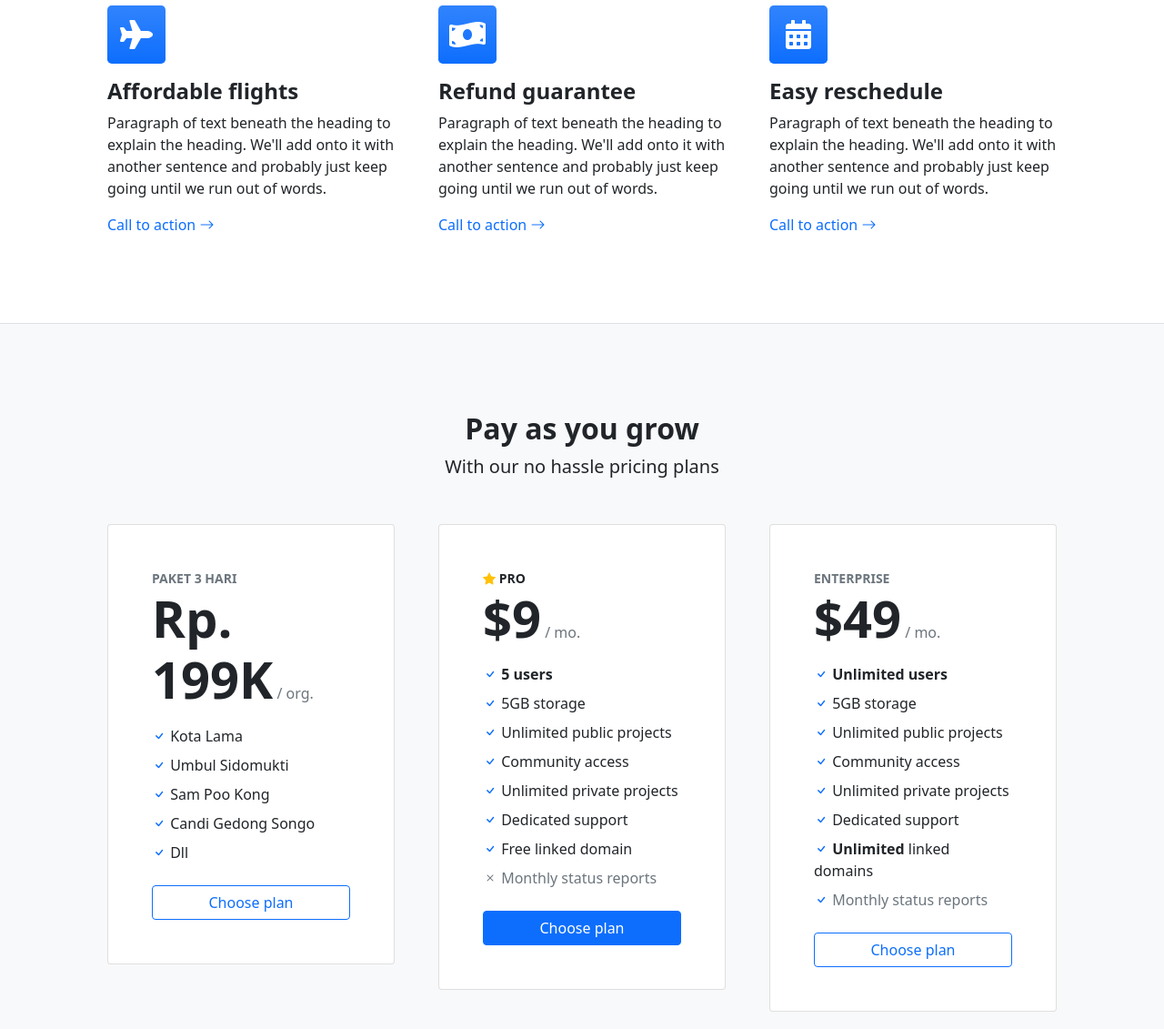
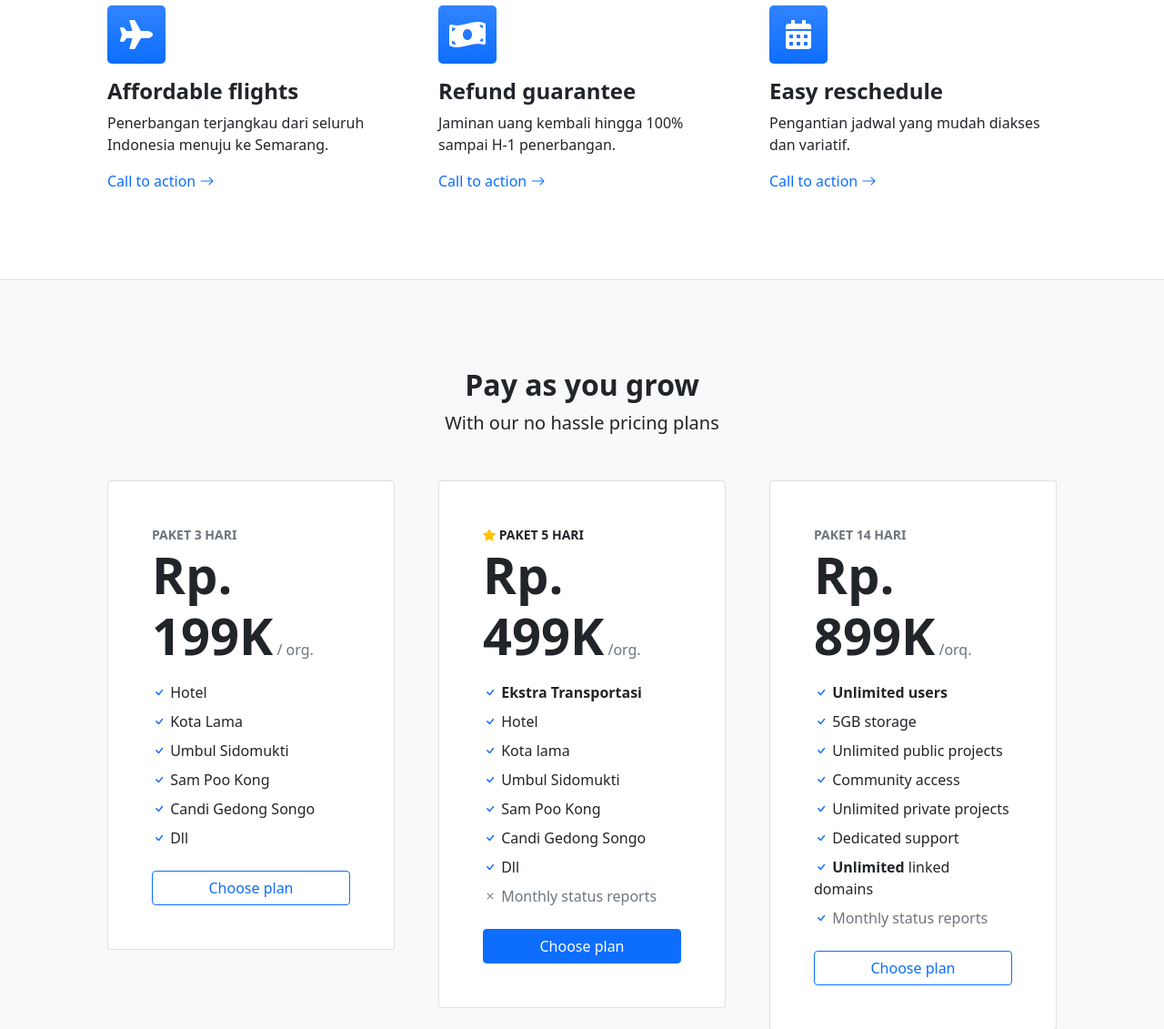
Before and after one commit to Fhoxydeo/wisatasemarang, a plain HTML site: page index.html in a window 1280 px wide. Shown: the part 700-1831 px from the top of the page at 91% size. Drawn offline with nearby package versions, Linux system fonts and the light colour scheme.

Commit message:
Add files via upload

```diff
--- a/index.html
+++ b/index.html
@@ -53,7 +53,7 @@
                     <div class="col-lg-4 mb-5 mb-lg-0">
                         <div class="feature bg-primary bg-gradient text-white rounded-3 mb-3"><i class="fas fa-plane"></i></i></div>
                         <h2 class="h4 fw-bolder">Affordable flights</h2>
-                        <p>Paragraph of text beneath the heading to explain the heading. We'll add onto it with another sentence and probably just keep going until we run out of words.</p>
+                        <p>Penerbangan terjangkau dari seluruh Indonesia menuju ke Semarang.</p>
                         <a class="text-decoration-none" href="#!">
                             Call to action
                             <i class="bi bi-arrow-right"></i>
@@ -62,7 +62,7 @@
                     <div class="col-lg-4 mb-5 mb-lg-0">
                         <div class="feature bg-primary bg-gradient text-white rounded-3 mb-3"><i class="fas fa-money-bill-wave"></i></i></div>
                         <h2 class="h4 fw-bolder">Refund guarantee</h2>
-                        <p>Paragraph of text beneath the heading to explain the heading. We'll add onto it with another sentence and probably just keep going until we run out of words.</p>
+                        <p>Jaminan uang kembali hingga 100% sampai H-1 penerbangan.</p>
                         <a class="text-decoration-none" href="#!">
                             Call to action
                             <i class="bi bi-arrow-right"></i>
@@ -71,7 +71,7 @@
                     <div class="col-lg-4">
                         <div class="feature bg-primary bg-gradient text-white rounded-3 mb-3"><i class="fas fa-calendar-alt"></i></div>
                         <h2 class="h4 fw-bolder">Easy reschedule</h2>
-                        <p>Paragraph of text beneath the heading to explain the heading. We'll add onto it with another sentence and probably just keep going until we run out of words.</p>
+                        <p>Pengantian jadwal yang mudah diakses dan variatif.</p>
                         <a class="text-decoration-none" href="#!">
                             Call to action
                             <i class="bi bi-arrow-right"></i>
@@ -98,6 +98,10 @@
                                     <span class="text-muted">/ org.</span>
                                 </div>
                                 <ul class="list-unstyled mb-4">
+                                    <li class="mb-2">
+                                        <i class="bi bi-check text-primary"></i>
+                                        Hotel
+                                    </li>
                                     <li class="mb-2">
                                         <i class="bi bi-check text-primary"></i>
                                         Kota Lama
@@ -127,40 +131,40 @@
                             <div class="card-body p-5">
                                 <div class="small text-uppercase fw-bold">
                                     <i class="bi bi-star-fill text-warning"></i>
-                                    Pro
+                                    Paket 5 Hari
                                 </div>
                                 <div class="mb-3">
-                                    <span class="display-4 fw-bold">$9</span>
-                                    <span class="text-muted">/ mo.</span>
+                                    <span class="display-4 fw-bold">Rp. 499K</span>
+                                    <span class="text-muted">/org.</span>
                                 </div>
                                 <ul class="list-unstyled mb-4">
                                     <li class="mb-2">
                                         <i class="bi bi-check text-primary"></i>
-                                        <strong>5 users</strong>
+                                        <strong>Ekstra Transportasi</strong>
                                     </li>
                                     <li class="mb-2">
                                         <i class="bi bi-check text-primary"></i>
-                                        5GB storage
+                                        Hotel
                                     </li>
                                     <li class="mb-2">
                                         <i class="bi bi-check text-primary"></i>
-                                        Unlimited public projects
+                                        Kota lama
                                     </li>
                                     <li class="mb-2">
                                         <i class="bi bi-check text-primary"></i>
-                                        Community access
+                                        Umbul Sidomukti
                                     </li>
                                     <li class="mb-2">
                                         <i class="bi bi-check text-primary"></i>
-                                        Unlimited private projects
+                                        Sam Poo Kong
                                     </li>
                                     <li class="mb-2">
                                         <i class="bi bi-check text-primary"></i>
-                                        Dedicated support
+                                        Candi Gedong Songo
                                     </li>
                                     <li class="mb-2">
                                         <i class="bi bi-check text-primary"></i>
-                                        Free linked domain
+                                        Dll
                                     </li>
                                     <li class="text-muted">
                                         <i class="bi bi-x"></i>
@@ -175,10 +179,10 @@
                     <div class="col-lg-6 col-xl-4">
                         <div class="card">
                             <div class="card-body p-5">
-                                <div class="small text-uppercase fw-bold text-muted">Enterprise</div>
+                                <div class="small text-uppercase fw-bold text-muted">Paket 14 Hari</div>
                                 <div class="mb-3">
-                                    <span class="display-4 fw-bold">$49</span>
-                                    <span class="text-muted">/ mo.</span>
+                                    <span class="display-4 fw-bold">Rp. 899K</span>
+                                    <span class="text-muted">/orq.</span>
                                 </div>
                                 <ul class="list-unstyled mb-4">
                                     <li class="mb-2">
@@ -271,7 +275,7 @@
                 <div class="text-center mb-5">
                     <div class="feature bg-primary bg-gradient text-white rounded-3 mb-3"><i class="bi bi-envelope"></i></div>
                     <h2 class="fw-bolder">Get in touch</h2>
-                    <p class="lead mb-0">We'd love to hear from you</p>
+                    <p class="lead mb-0">Pesan sekarang</p>
                 </div>
                 <div class="row gx-5 justify-content-center">
                     <div class="col-lg-6">
```
